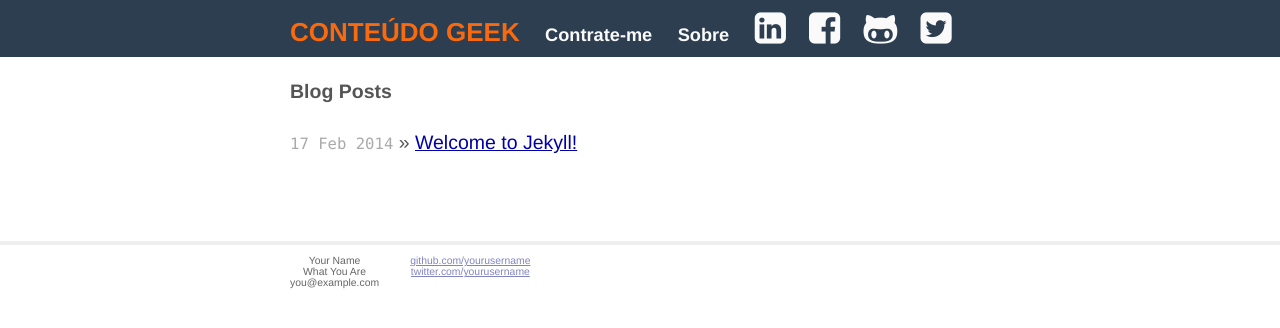
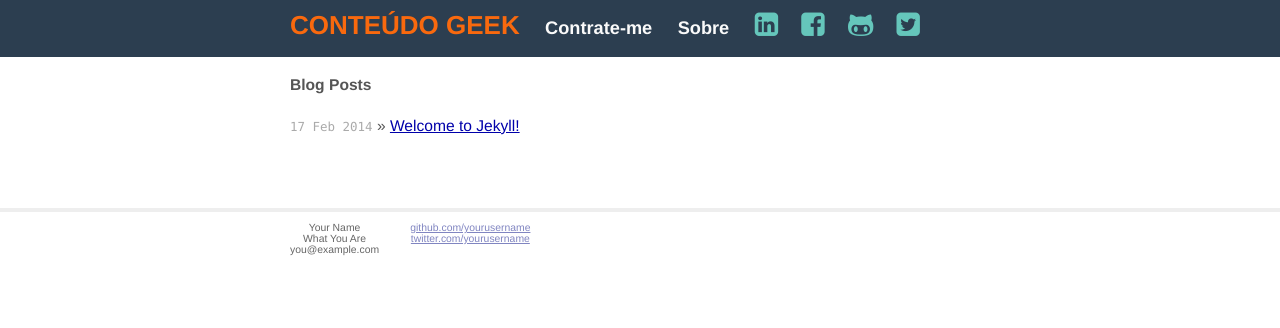
Before and after one commit to conteudogeek/conteudogeek.github.io, a Jekyll site: the page built from index.html, in a window 1280 px wide. Shown: the top 328 px of the page. Built offline with Jekyll 4.4.1, drawn with Linux system fonts in a browser that asks for light colours; nearby versions of some CDN libraries; Markdown is read by kramdown in place of the engine named in the settings.

Commit message:
Melhorias na UI

```diff
--- a/_layouts/default.html
+++ b/_layouts/default.html
@@ -28,10 +28,10 @@
             <h1 class="title"><a href="/">{{ site.name }}</a></h1>
             <a class="extra" href="/">Contrate-me</a>
             <a class="extra" href="/">Sobre</a>
-            <a class="extra" href="/"> <i class="fa fa-2x fa-linkedin-square"> </i> </a>
-            <a class="extra" href="/"> <i class="fa fa-2x fa-facebook-square"> </i> </a>
-            <a class="extra" href="/"> <i class="fa fa-2x fa-github-alt"> </i> </a>
-            <a class="extra" href="/"> <i class="fa fa-2x fa-twitter-square"> </i> </a>
+            <a class="extra" href="/"> <i class="fa fa-linkedin-square"> </i> </a>
+            <a class="extra" href="/"> <i class="fa fa-facebook-square"> </i> </a>
+            <a class="extra" href="/"> <i class="fa fa-github-alt"> </i> </a>
+            <a class="extra" href="/"> <i class="fa fa-twitter-square"> </i> </a>
           <div>
         </header>
 
--- a/css/main.css
+++ b/css/main.css
@@ -69,10 +69,15 @@ header {
   text-align: left;
 }
 
+header i.fa {
+  font-size: 1.5em;
+  color: #65C6BB;
+}
+
 main {
   color: #555555;
   padding: 1em 0;
-  font-size: 1.5em;
+  font-size: 1.2em;
   text-align: justify;
   line-height: 1.5em;
 }
```
